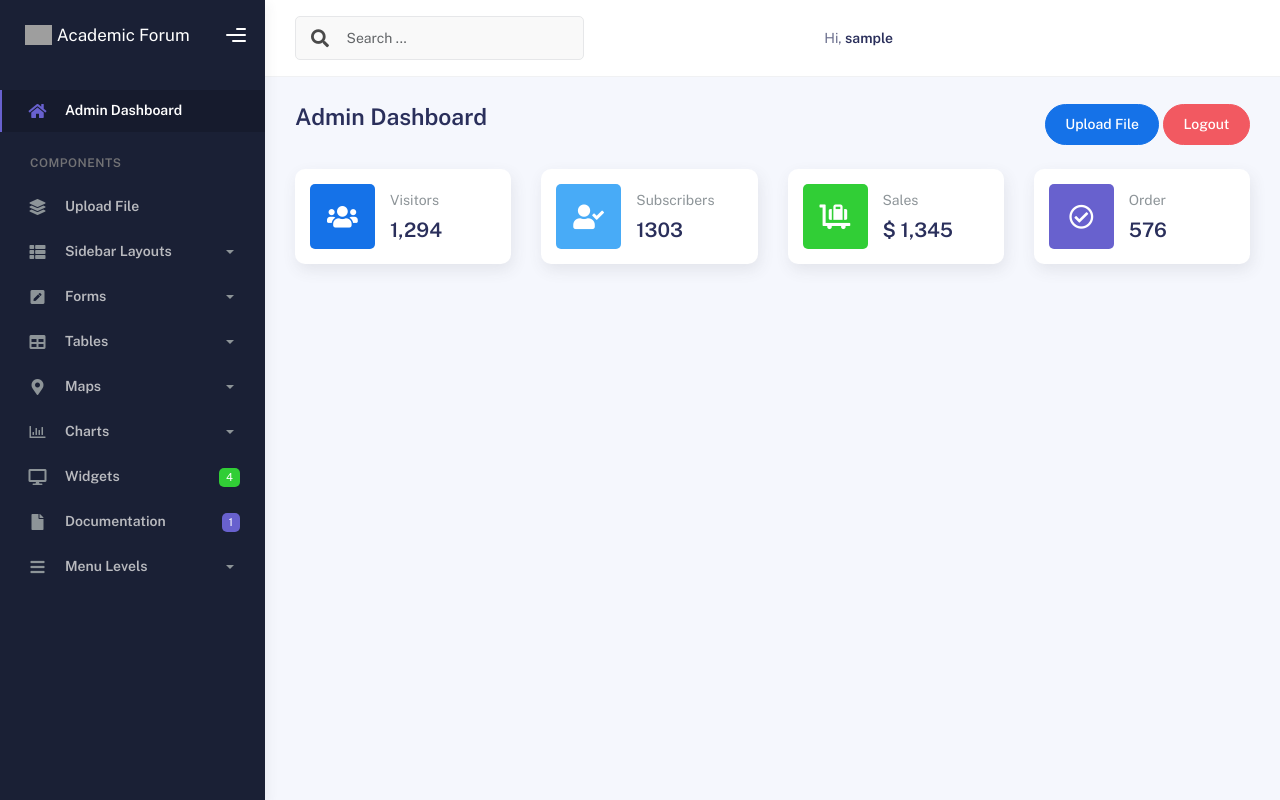
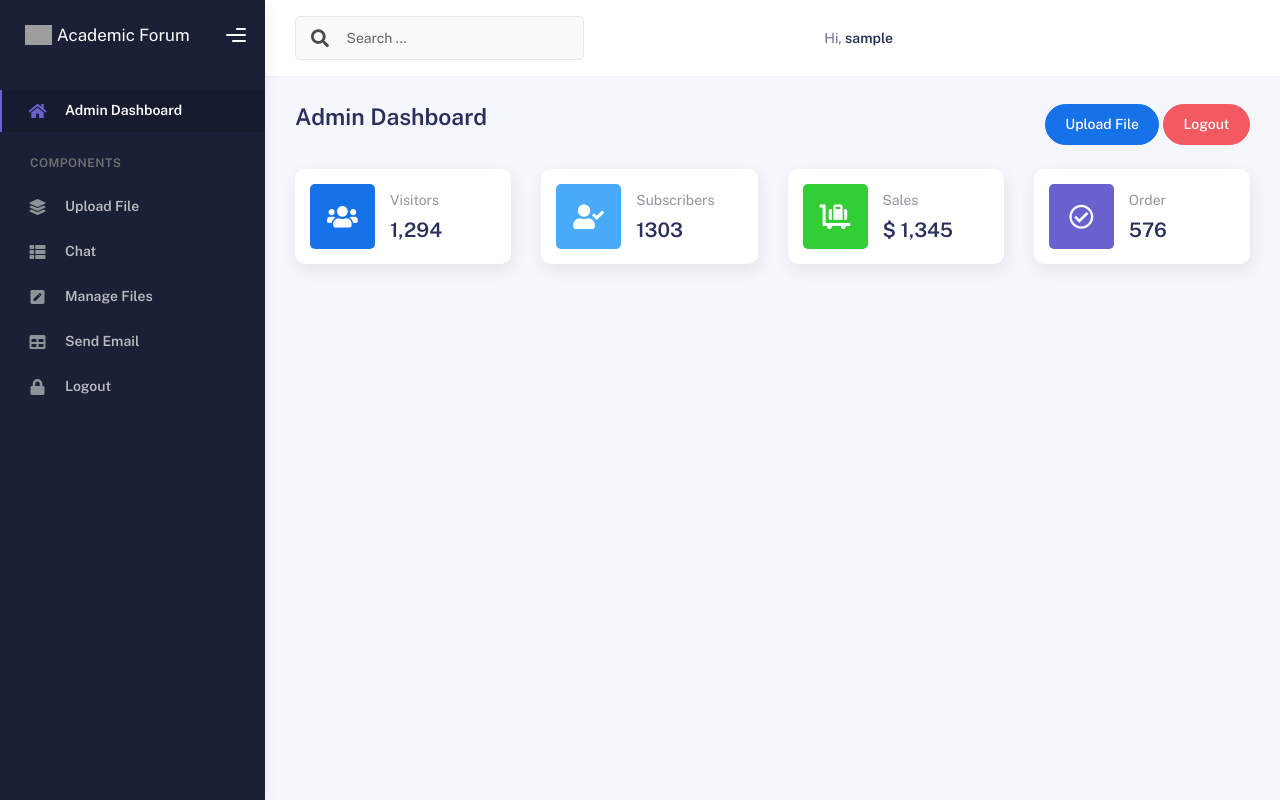
Before and after one commit to ibrobk2/forum, a PHP site: page /admin_dashboard/index.php in a window 1280 px wide. Run offline with PHP 8.4, Linux system fonts and the light colour scheme; the visitor is signed in with stand-in values (Sample User, id 1); grey boxes are pictures that could not be loaded.

Commit message:
Admin Dashboard fxns

```diff
--- a/admin_dashboard/index.php
+++ b/admin_dashboard/index.php
@@ -167,10 +167,10 @@ session_start();
                 </div>
               </li>
               <li class="nav-item">
-                <a data-bs-toggle="collapse" href="#sidebarLayouts">
+                <a data-bs-toggle="" href="../chat.php">
                   <i class="fas fa-th-list"></i>
-                  <p>Sidebar Layouts</p>
-                  <span class="caret"></span>
+                  <p>Chat</p>
+                  <!-- <span class="caret"></span> -->
                 </a>
                 <div class="collapse" id="sidebarLayouts">
                   <ul class="nav nav-collapse">
@@ -188,10 +188,10 @@ session_start();
                 </div>
               </li>
               <li class="nav-item">
-                <a data-bs-toggle="collapse" href="#forms">
+                <a data-bs-toggle="" href="./pages/manage_files.php">
                   <i class="fas fa-pen-square"></i>
-                  <p>Forms</p>
-                  <span class="caret"></span>
+                  <p>Manage Files</p>
+                  <!-- <span class="caret"></span> -->
                 </a>
                 <div class="collapse" id="forms">
                   <ul class="nav nav-collapse">
@@ -204,10 +204,10 @@ session_start();
                 </div>
               </li>
               <li class="nav-item">
-                <a data-bs-toggle="collapse" href="#tables">
+                <a data-bs-toggle="" href="send_email.php">
                   <i class="fas fa-table"></i>
-                  <p>Tables</p>
-                  <span class="caret"></span>
+                  <p>Send Email</p>
+                  <!-- <span class="caret"></span> -->
                 </a>
                 <div class="collapse" id="tables">
                   <ul class="nav nav-collapse">
@@ -225,10 +225,10 @@ session_start();
                 </div>
               </li>
               <li class="nav-item">
-                <a data-bs-toggle="collapse" href="#maps">
-                  <i class="fas fa-map-marker-alt"></i>
-                  <p>Maps</p>
-                  <span class="caret"></span>
+                <a data-bs-toggle="collapse" href="logout.php">
+                  <i class="fas fa-lock"></i>
+                  <p>Logout</p>
+                  <!-- <span class="caret"></span> -->
                 </a>
                 <div class="collapse" id="maps">
                   <ul class="nav nav-collapse">
@@ -246,10 +246,10 @@ session_start();
                 </div>
               </li>
               <li class="nav-item">
-                <a data-bs-toggle="collapse" href="#charts">
-                  <i class="far fa-chart-bar"></i>
-                  <p>Charts</p>
-                  <span class="caret"></span>
+                <!-- <a data-bs-toggle="" href="#charts"> -->
+                  <!-- <i class="far fa-chart-bar"></i> -->
+                  <!-- <p>Charts</p> -->
+                  <!-- <span class="caret"></span> -->
                 </a>
                 <div class="collapse" id="charts">
                   <ul class="nav nav-collapse">
@@ -267,67 +267,67 @@ session_start();
                 </div>
               </li>
               <li class="nav-item">
-                <a href="widgets.html">
-                  <i class="fas fa-desktop"></i>
-                  <p>Widgets</p>
-                  <span class="badge badge-success">4</span>
+                <!-- <a href="widgets.html"> -->
+                  <!-- <i class="fas fa-desktop"></i> -->
+                  <!-- <p>Widgets</p> -->
+                  <!-- <span class="badge badge-success">4</span> -->
                 </a>
               </li>
               <li class="nav-item">
-                <a href="../../documentation/index.html">
-                  <i class="fas fa-file"></i>
-                  <p>Documentation</p>
-                  <span class="badge badge-secondary">1</span>
+                <!-- <a href="../../documentation/index.html"> -->
+                  <!-- <i class="fas fa-file"></i> -->
+                  <!-- <p>Documentation</p> -->
+                  <!-- <span class="badge badge-secondary">1</span> -->
                 </a>
               </li>
               <li class="nav-item">
-                <a data-bs-toggle="collapse" href="#submenu">
-                  <i class="fas fa-bars"></i>
-                  <p>Menu Levels</p>
-                  <span class="caret"></span>
+                <!-- <a data-bs-toggle="collapse" href="#submenu"> -->
+                  <!-- <i class="fas fa-bars"></i> -->
+                  <!-- <p>Menu Levels</p> -->
+                  <!-- <span class="caret"></span> -->
                 </a>
-                <div class="collapse" id="submenu">
+                <div class="" id="submenu">
                   <ul class="nav nav-collapse">
                     <li>
-                      <a data-bs-toggle="collapse" href="#subnav1">
-                        <span class="sub-item">Level 1</span>
-                        <span class="caret"></span>
+                      <!-- <a data-bs-toggle="collapse" href="#subnav1"> -->
+                        <!-- <span class="sub-item">Level 1</span> -->
+                        <!-- <span class="caret"></span> -->
                       </a>
                       <div class="collapse" id="subnav1">
                         <ul class="nav nav-collapse subnav">
                           <li>
+                            <!-- <a href="#"> -->
+                              <!-- <span class="sub-item">Level 2</span> -->
+                            </a>
+                          </li>
+                          <li>
+                            <!-- <a href="#">
+                              <span class="sub-item">Level 2</span> -->
+                            </a>
+                          </li>
+                        </ul>
+                      </div>
+                    </li>
+                    <li>
+                      <!-- <a data-bs-toggle="collapse" href="#subnav2">
+                        <span class="sub-item">Level 1</span>
+                        <span class="caret"></span>
+                      </a> -->
+                      <div class="collapse" id="subnav2">
+                        <ul class="nav nav-collapse subnav">
+                          <!-- <li>
                             <a href="#">
                               <span class="sub-item">Level 2</span>
                             </a>
-                          </li>
-                          <li>
-                            <a href="#">
-                              <span class="sub-item">Level 2</span>
-                            </a>
-                          </li>
+                          </li> -->
                         </ul>
                       </div>
                     </li>
-                    <li>
-                      <a data-bs-toggle="collapse" href="#subnav2">
-                        <span class="sub-item">Level 1</span>
-                        <span class="caret"></span>
-                      </a>
-                      <div class="collapse" id="subnav2">
-                        <ul class="nav nav-collapse subnav">
-                          <li>
-                            <a href="#">
-                              <span class="sub-item">Level 2</span>
-                            </a>
-                          </li>
-                        </ul>
-                      </div>
-                    </li>
-                    <li>
+                    <!-- <li>
                       <a href="#">
                         <span class="sub-item">Level 1</span>
                       </a>
-                    </li>
+                    </li> -->
                   </ul>
                 </div>
               </li>
```
Also changed, not shown: admin_dashboard/pages/send_email.php (added), 1 other file.
